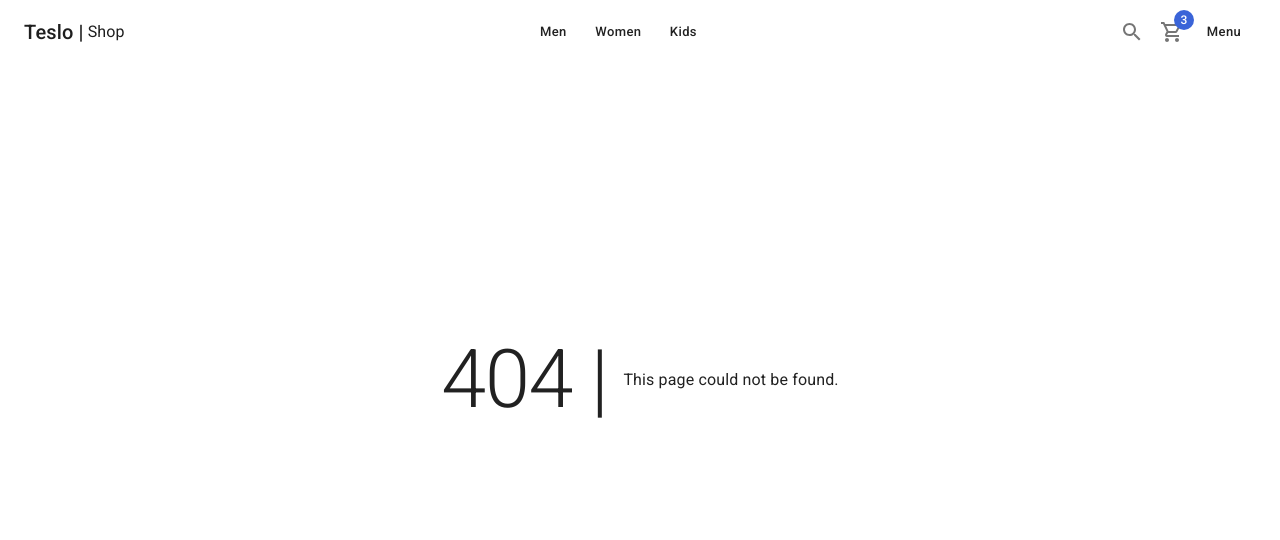
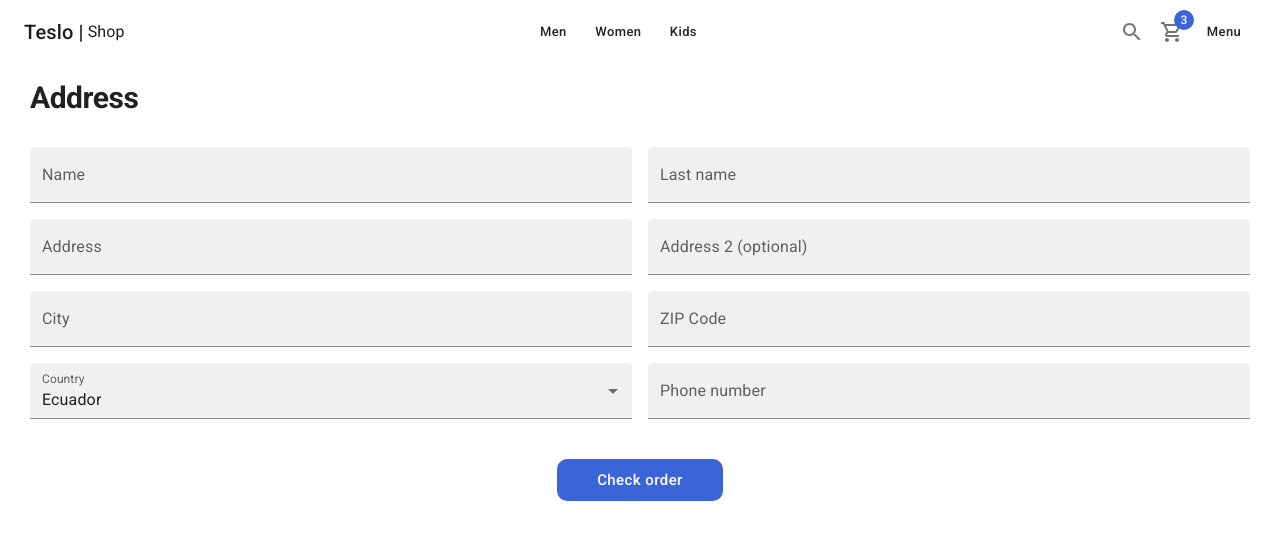
Before and after one commit to elitexpro/because-shop-next-ts, a Next.js app: page /checkout/address in a window 1280 px wide. Before the commit this address had no page. Shown: the top 540 px of the page. Built offline with nearby package versions, Linux system fonts and the light colour scheme.

Commit message:
[ADD]: address page

```diff
--- a/src/layouts/ShopLayout/ShopLayout.tsx
+++ b/src/layouts/ShopLayout/ShopLayout.tsx
@@ -19,7 +19,7 @@ const ShopLayout: React.FC<ShopLayoutProps> = ({
   return (
     <>
       <Head>
-        <title>{title}</title>
+        <title>{title} | TesloShop</title>
 
         <meta name="description" content={pageDescription} />
 
--- /dev/null
+++ b/src/pages/checkout/address.tsx
@@ -0,0 +1,82 @@
+import { NextPage } from 'next';
+import {
+  Box,
+  Button,
+  FormControl,
+  Grid,
+  InputLabel,
+  MenuItem,
+  Select,
+  TextField,
+  Typography,
+} from '@mui/material';
+
+import { ShopLayout } from '@/layouts';
+
+const AdressPage: NextPage = () => {
+  return (
+    <ShopLayout title="Customer Address" pageDescription="Some description">
+      <Typography variant="h1" component="h1">
+        Address
+      </Typography>
+
+      <Grid container spacing={2} mt={2}>
+        <Grid item xs={12} sm={6}>
+          <TextField label="Name" variant="filled" fullWidth />
+        </Grid>
+        <Grid item xs={12} sm={6}>
+          <TextField label="Last name" variant="filled" fullWidth />
+        </Grid>
+
+        <Grid item xs={12} sm={6}>
+          <TextField label="Address" variant="filled" fullWidth />
+        </Grid>
+        <Grid item xs={12} sm={6}>
+          <TextField label="Address 2 (optional)" variant="filled" fullWidth />
+        </Grid>
+
+        <Grid item xs={12} sm={6}>
+          <TextField label="City" variant="filled" fullWidth />
+        </Grid>
+        <Grid item xs={12} sm={6}>
+          <TextField label="ZIP Code" variant="filled" fullWidth />
+        </Grid>
+
+        <Grid item xs={12} sm={6}>
+          <FormControl fullWidth variant="filled">
+            <InputLabel id="country">Country</InputLabel>
+            <Select
+              labelId="country"
+              id="country-select"
+              // variant="filled"
+              label="Country"
+              value={3}
+            >
+              <MenuItem value={1}>Costa Rica</MenuItem>
+              <MenuItem value={2}>Honduras</MenuItem>
+              <MenuItem value={3}>Ecuador</MenuItem>
+              <MenuItem value={4}>Mexico</MenuItem>
+              <MenuItem value={5}>Argentina</MenuItem>
+            </Select>
+          </FormControl>
+        </Grid>
+        <Grid item xs={12} sm={6}>
+          <TextField label="Phone number" variant="filled" fullWidth />
+        </Grid>
+      </Grid>
+
+      <Box sx={{ mt: 5 }} display="flex" justifyContent="center">
+        <Button
+          color="secondary"
+          className="circular-btn"
+          size="large"
+          sx={{ px: 5 }}
+        >
+          Check order
+        </Button>
+      </Box>
+    </ShopLayout>
+  );
+};
+
+export default AdressPage;
```
